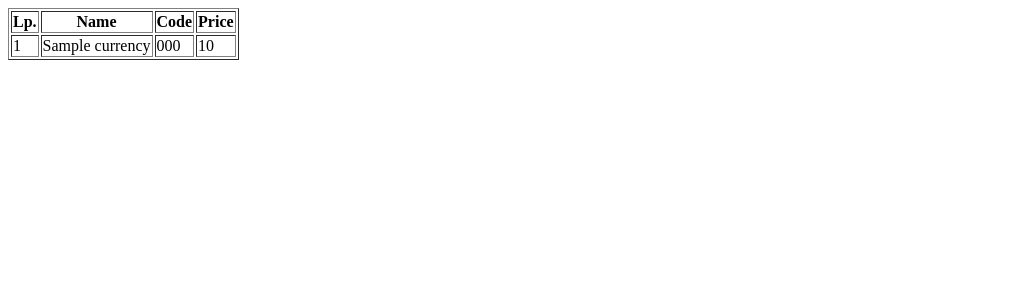
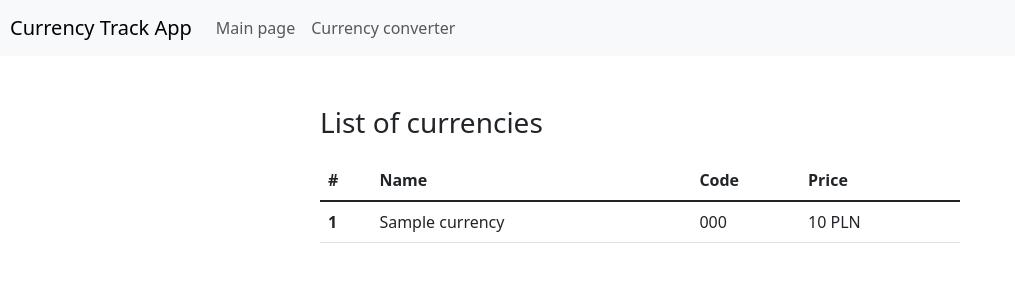
Before and after one commit to JanKolo04/CurrencyTrackApp, a PHP site: template src/Templates/main.html.twig in a window 1280 px wide. Shown: the top 300 px of the page, without its empty margins (0-1015 px from the left). Run offline with PHP 8.4, Linux system fonts and the light colour scheme; the template is opened without the code that fills it: most values are stand-ins (such as "Sample title", 1, 10 or a date in 2020); some libraries are stand-ins or nearby versions.

Commit message:
Add frontend into main page and create template header.html for not to repeat same code for header in two files

```diff
--- a/config/Routes.php
+++ b/config/Routes.php
@@ -21,7 +21,7 @@
                     $mainPage = new Controllers\MainPageController();
                     $mainPage->show();
                     break;
-                case('/CurrencyTrackApp/currency'):
+                case('/CurrencyTrackApp/currency-converter'):
                     #include("src/Controllers/CurrencyConverterController.php");
                     $currencyConverter = new Controllers\CurrencyConverterController();
                     $currencyConverter->show();
--- /dev/null
+++ b/css/main.css
@@ -0,0 +1,25 @@
+.navbar {
+    padding: 8px 10px !important;
+}
+
+.h3 {
+    margin-bottom: 20px !important;
+}
+
+.table-section {
+    width: 50%;
+    margin: auto;
+    margin-top: 50px;
+}
+
+@media only screen and (max-width: 1240px) {
+    .table-section {
+        width: 70% !important;
+    }
+}
+
+@media only screen and (max-width: 740px) {
+    .table-section {
+        width: 98% !important;
+    }
+}
--- /dev/null
+++ b/src/Templates/header.html
@@ -0,0 +1,17 @@
+<nav class="navbar sticky-top navbar-expand-lg navbar-light bg-light">
+    <a class="navbar-brand" href="#">Currency Track App</a>
+    <button class="navbar-toggler" type="button" data-bs-toggle="collapse" data-bs-target="#navbarNav" aria-controls="navbarNav" aria-expanded="false" aria-label="Toggle navigation">
+        <span class="navbar-toggler-icon"></span>
+    </button>
+
+    <div class="collapse navbar-collapse" id="navbarNav">
+        <ul class="navbar-nav">
+        <li class="nav-item active">
+            <a class="nav-link" href="CurrencyTrackApp/">Main page</a>
+        </li>
+        <li class="nav-item">
+            <a class="nav-link" href="/CurrencyTrackApp/currency-converter">Currency converter</a>
+        </li>
+        </ul>
+    </div>
+</nav>
--- a/src/Templates/main.html.twig
+++ b/src/Templates/main.html.twig
@@ -3,28 +3,38 @@
 <head>
     <meta charset="UTF-8">
     <title>Currency Track App - Main Page</title>
+    <link href="css/main.css" rel="stylesheet" type="text/css">
+    <link href="https://cdn.jsdelivr.net/npm/bootstrap@5.3.0/dist/css/bootstrap.min.css" rel="stylesheet" integrity="sha384-9ndCyUaIbzAi2FUVXJi0CjmCapSmO7SnpJef0486qhLnuZ2cdeRhO02iuK6FUUVM" crossorigin="anonymous">
+    <script src="https://cdn.jsdelivr.net/npm/bootstrap@5.3.0/dist/js/bootstrap.bundle.min.js" integrity="sha384-geWF76RCwLtnZ8qwWowPQNguL3RmwHVBC9FhGdlKrxdiJJigb/j/68SIy3Te4Bkz" crossorigin="anonymous"></script>
 </head>
 <body>
 
-    <table border=1>
+    {% include 'header.html' %}
+
+    <section class="table-responsive-sm table-section">
+        <h3 class="h3">List of currencies</h3>
+        <table class="table table-hover">
             <thead>
-            <th>Lp.</th>
-            <th>Name</th>
-            <th>Code</th>
-            <th>Price</th>
+                <tr>
+                    <th scope="col">#</th>
+                    <th scope="col">Name</th>
+                    <th scope="col">Code</th>
+                    <th scope="col">Price</th>
+                </tr>
             </thead>
-
-        <tboody>
+            <tbody class="table-group-divider">
                 {% for currency in currencies %}
                     <tr>
-                <td>{{ currency.currency_id }}</td>
-                <td>{{ currency.name }}</td>
+                        <th scope="row">{{ currency.currency_id }}</th>
+                        <td class="w-50">{{ currency.name }}</td>
                         <td>{{ currency.code }}</td>
-                <td>{{ currency.price }}</td>
+                        <td class="w-25">{{ currency.price }} PLN</td>
                     </tr>
                 {% endfor %}
             </tboody>
+            </tbody>
         </table>
+    </section>
 
 </body>
 </html>
```
Lines whose indentation alone changed are shown as unchanged.
